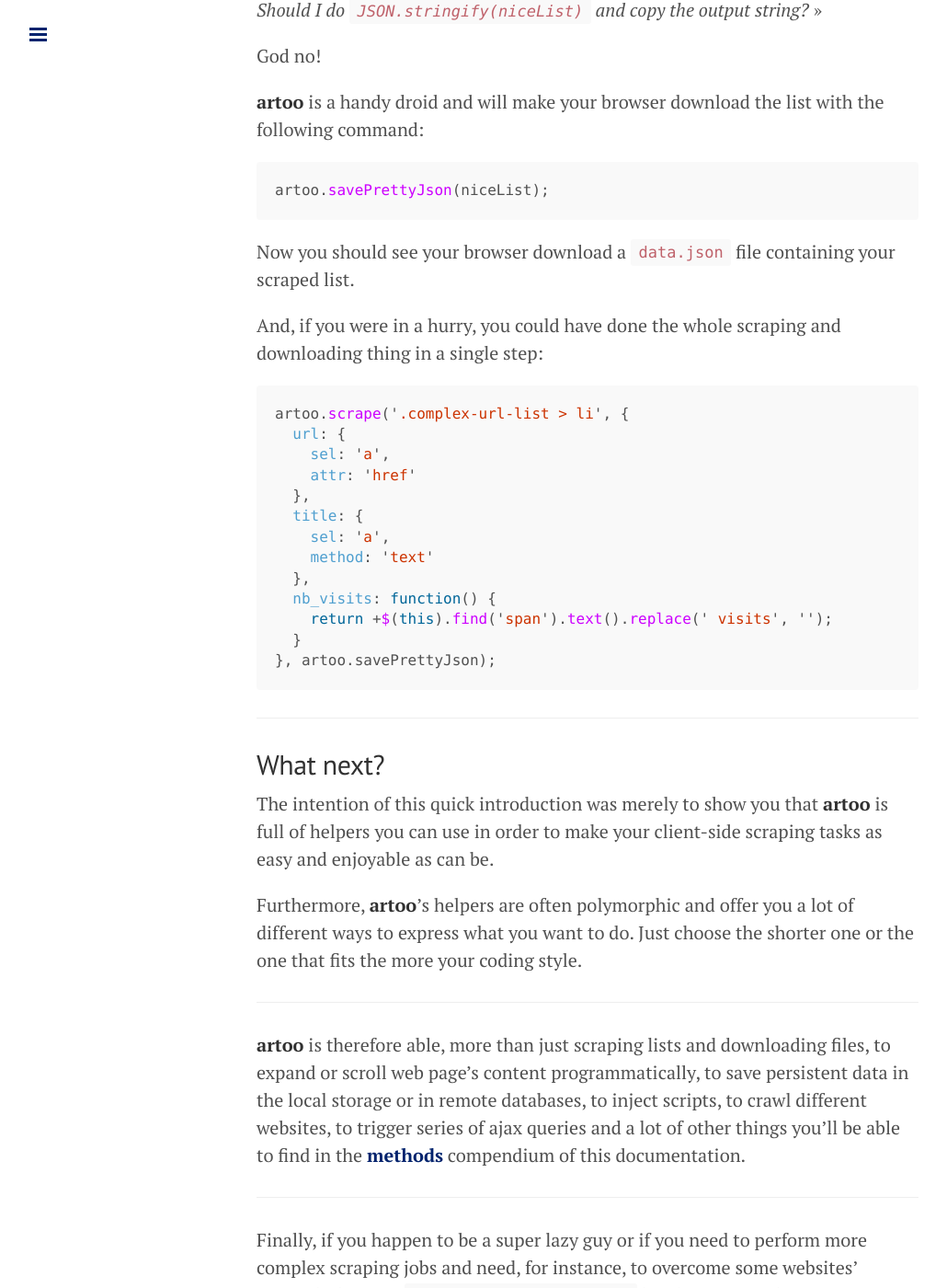
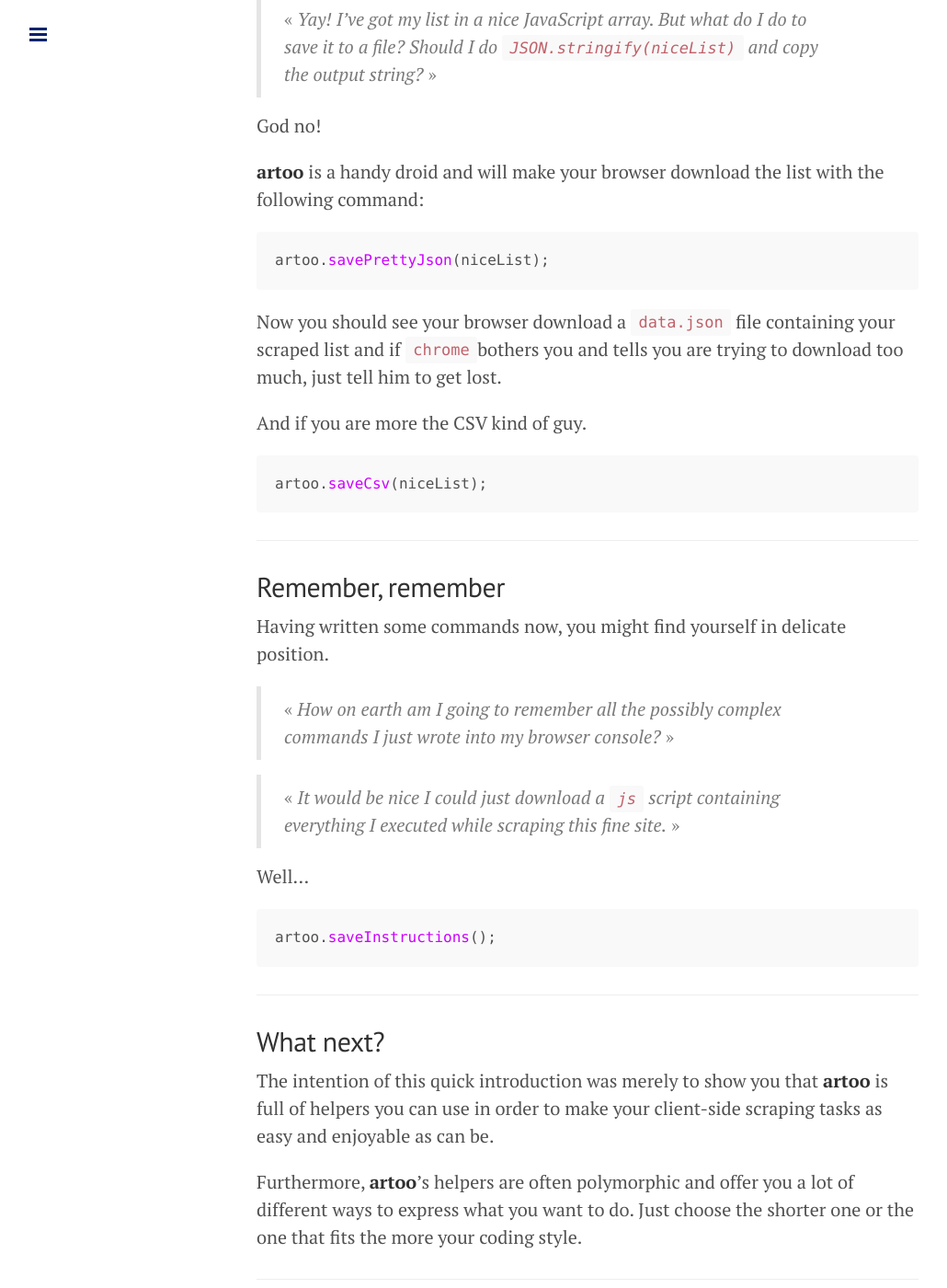
Before and after one commit to medialab/artoo, a Jekyll site: the page built from quick_start.md, in a window 1280 px wide and 1400 px high, scrolled down 6181 px. Shown: the whole window at 92% size, without its empty margins (1-1031 px from the left). Built offline with Jekyll 4.4.1, drawn with Linux system fonts in a browser that asks for light colours; Markdown is read by kramdown in place of the engine named in the settings.

Commit message:
Updating quick start

````diff
--- a/quick_start.md
+++ b/quick_start.md
@@ -14,6 +14,7 @@
 * [Needing more specific things?](#specific-things)
 * [A more complex list](#more-complex-list)
 * [Downloading your list](#downloading-list)
+* [Remember, remember](#remember)
 * [What next?](#what-next)
 
 ---
@@ -252,7 +253,7 @@
 <h2 id="downloading-list">Downloading your list</h2>
 Ok, now that you scraped your list, you might tell me:
 
-&laquo; *Yay! I've got my list in a nice JavaScript array. But what do I do to save it to a file? Should I do `JSON.stringify(niceList)` and copy the output string?* &raquo;
+> &laquo; *Yay! I've got my list in a nice JavaScript array. But what do I do to save it to a file? Should I do `JSON.stringify(niceList)` and copy the output string?* &raquo;
 
 God no!
 
@@ -262,24 +263,26 @@
 artoo.savePrettyJson(niceList);
 ```
 
-Now you should see your browser download a `data.json` file containing your scraped list.
+Now you should see your browser download a `data.json` file containing your scraped list and if `chrome`bothers you and tells you are trying to download too much, just tell him to get lost.
 
-And, if you were in a hurry, you could have done the whole scraping and downloading thing in a single step:
+And if you are more the CSV kind of guy.
 
 ```js
-artoo.scrape('.complex-url-list > li', {
-  url: {
-    sel: 'a',
-    attr: 'href'
-  },
-  title: {
-    sel: 'a',
-    method: 'text'
-  },
-  nb_visits: function() {
-    return +$(this).find('span').text().replace(' visits', '');
-  }
-}, artoo.savePrettyJson);
+artoo.saveCsv(niceList);
+```
+
+---
+<h2 id="remember">Remember, remember</h2>
+Having written some commands now, you might find yourself in delicate position.
+
+> &laquo; *How on earth am I going to remember all the possibly complex commands I just wrote into my browser console?* &raquo;
+
+> &laquo; *It would be nice I could just download a `js` script containing everything I executed while scraping this fine site.* &raquo;
+
+Well...
+
+```js
+artoo.saveInstructions();
 ```
 
 ---
````
